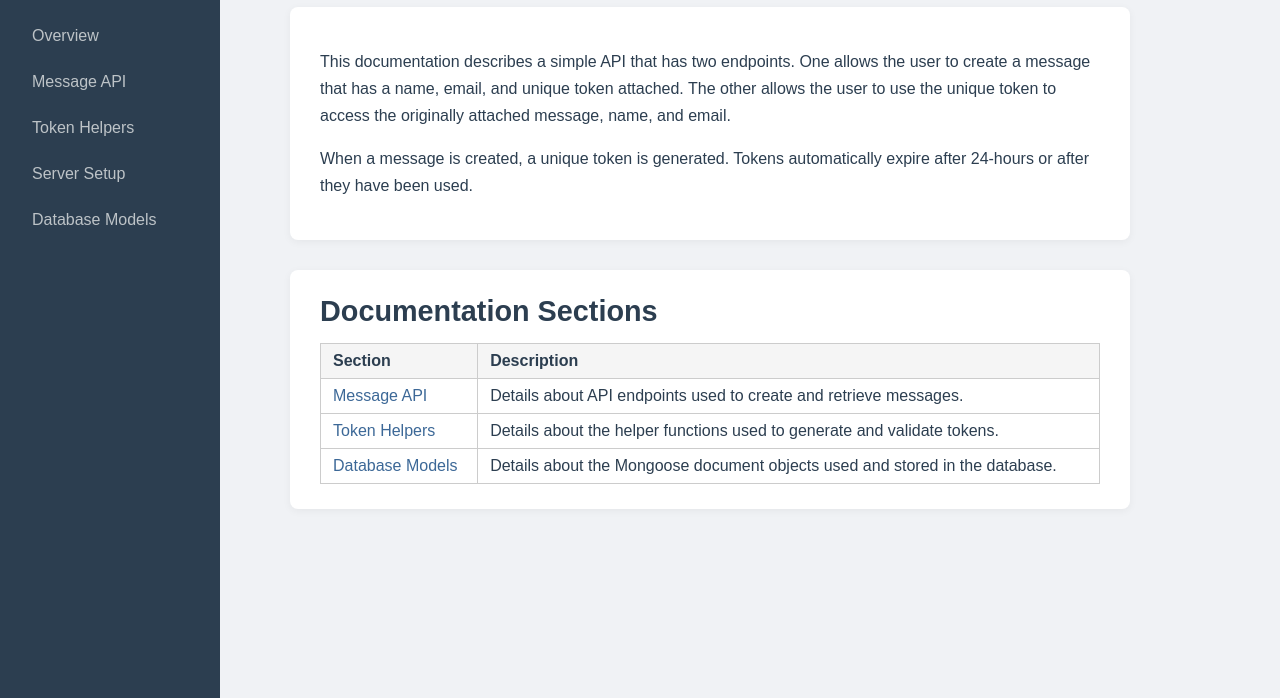
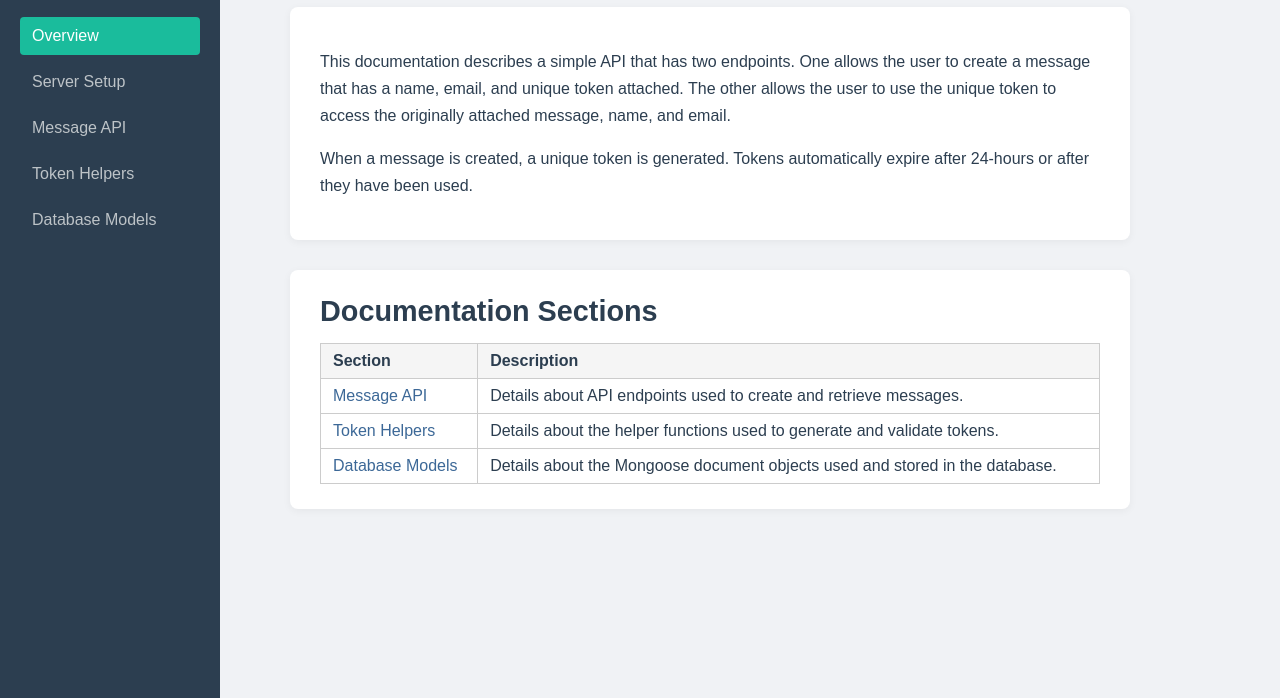
Before and after one commit to TermSpar/ICC-API-Coding-Challenge, a website: page docs/index.html in a window 1280 px wide. Shown: the part 102-800 px from the top of the page. Drawn offline with Linux system fonts and the light colour scheme.

Commit message:
More sidebar

```diff
--- a/docs/includes/sidebar.html
+++ b/docs/includes/sidebar.html
@@ -1,8 +1,8 @@
 <div class="sidebar">
   <h2>ICC API Documentation</h2>
-  <a href="../index.html">Overview</a>
-  <a href="message.html">Message API</a>
-  <a href="token.html">Token Helpers</a>
-  <a href="server.html">Server Setup</a>
-  <a href="models.html">Database Models</a>
+  <a href="index.html">Overview</a>
+  <a href="api/server.html">Server Setup</a>
+  <a href="api/message.html">Message API</a>
+  <a href="api/token.html">Token Helpers</a>
+  <a href="api/models.html">Database Models</a>
 </div>
--- a/docs/js/sidebar.js
+++ b/docs/js/sidebar.js
@@ -12,6 +12,16 @@ document.addEventListener("DOMContentLoaded", () => {
     .then(response => response.text())
     .then(html => {
       placeholder.innerHTML = html;
+
+      // Auto-highlight current page
+      const currentPath = window.location.pathname.split('/').pop(); // get filename
+      const links = placeholder.querySelectorAll('a');
+      links.forEach(link => {
+        const linkPath = link.getAttribute('href').split('/').pop();
+        if (linkPath === currentPath) {
+          link.classList.add('active');
+        }
+      });
     })
     .catch(err => console.error('Sidebar failed to load:', err));
 });
```
